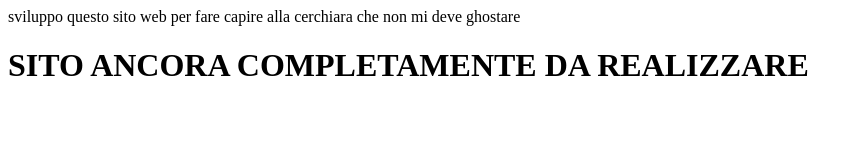
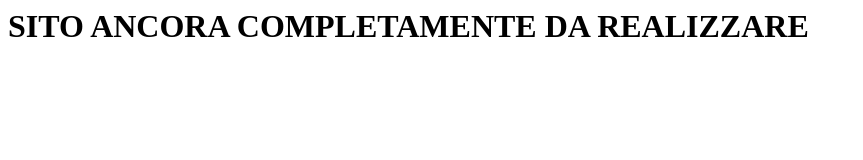
Before and after one commit to Lore1601/sitocerchiara, a plain HTML site: page index.html in a window 1280 px wide. Shown: the whole page, without its empty margins (0-863 px from the left). Drawn offline with Linux system fonts and the light colour scheme.

Commit message:
Update index.html
rimozione frase su gc

```diff
--- a/index.html
+++ b/index.html
@@ -4,10 +4,7 @@
 
     </head>
 
-        <body>
-            <p>sviluppo questo sito web per fare capire alla cerchiara che non mi deve ghostare</p>
-            <p><h1>SITO ANCORA COMPLETAMENTE DA REALIZZARE</h1></p>
-        </body>
-
-
+    <body>
+        <p><h1>SITO ANCORA COMPLETAMENTE DA REALIZZARE</h1></p>
+    </body>
 </html>
```
